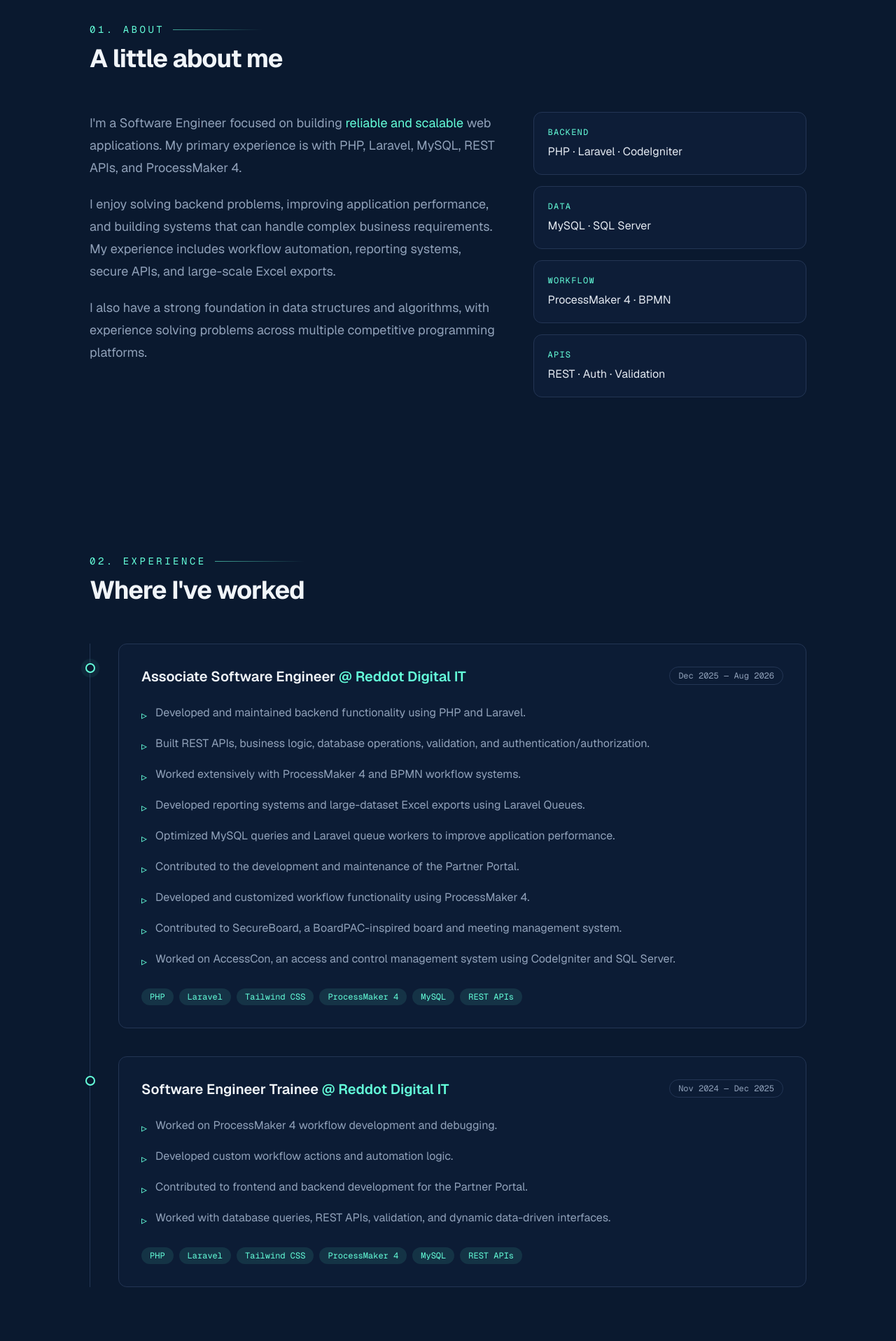
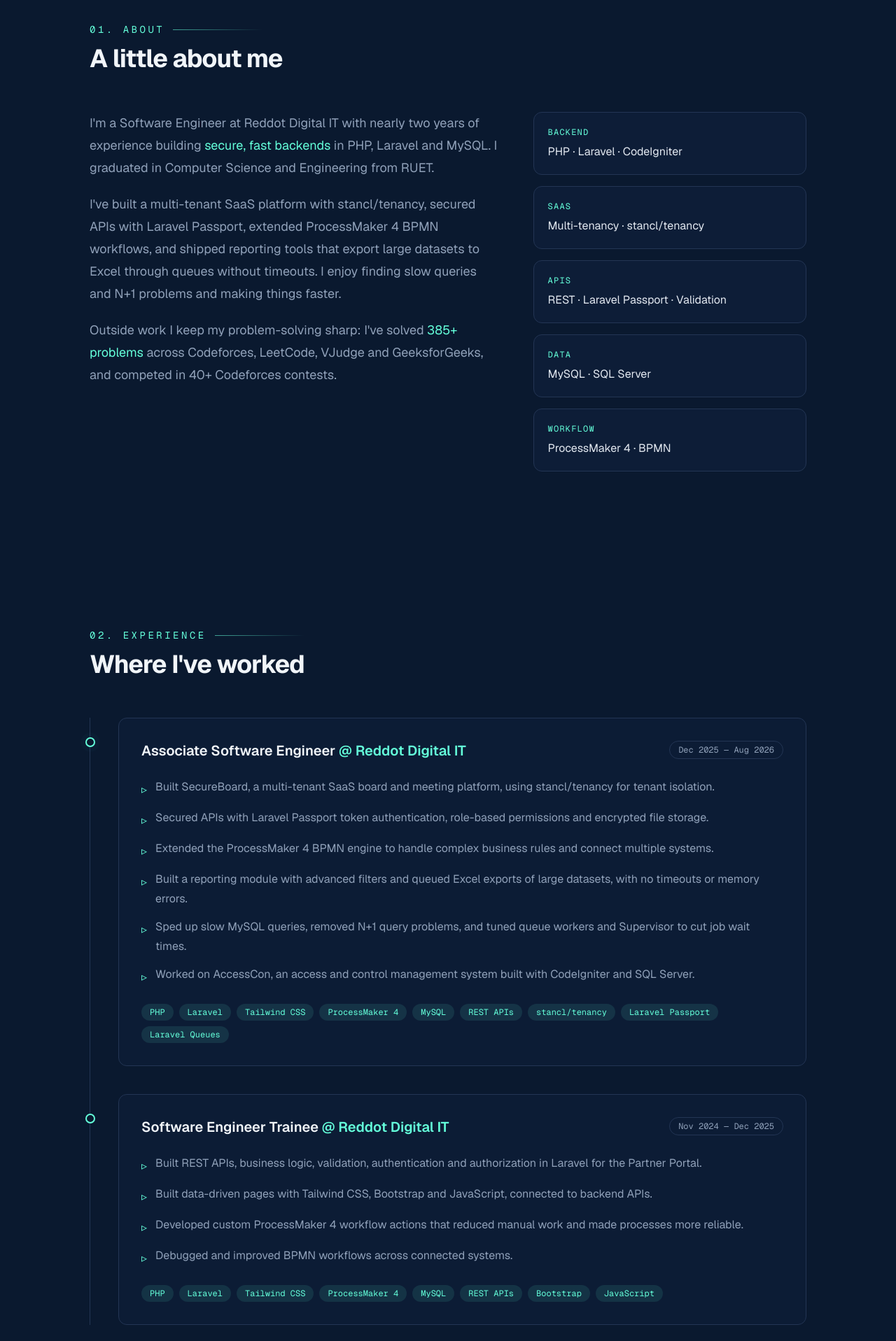
Before and after one commit to SHAYANFAYSAL10/faysal-portfolio, a Next.js app: page / in a window 1280 px wide. Shown: the part 880-2797 px from the top of the page at 70% size. Built offline with nearby package versions, Linux system fonts and the light colour scheme.

Commit message:
Update site text from resume and add SaaS details

```diff
--- a/app/layout.tsx
+++ b/app/layout.tsx
@@ -15,7 +15,8 @@
 
 export const metadata: Metadata = {
   title: "S. M. Faysal Alam - Associate Software Engineer",
-  description: "Software Engineer specializing in Laravel, PHP, and modern web technologies.",
+  description:
+    "Software Engineer building secure, fast backends with PHP, Laravel and MySQL: multi-tenant SaaS, REST APIs, reporting tools and ProcessMaker 4 workflows.",
 };
 
 export default function RootLayout({ children }: LayoutProps<"/">) {
--- a/components/about.tsx
+++ b/components/about.tsx
@@ -3,9 +3,10 @@
 
 const highlights = [
   { label: "Backend", value: "PHP · Laravel · CodeIgniter" },
+  { label: "SaaS", value: "Multi-tenancy · stancl/tenancy" },
+  { label: "APIs", value: "REST · Laravel Passport · Validation" },
   { label: "Data", value: "MySQL · SQL Server" },
   { label: "Workflow", value: "ProcessMaker 4 · BPMN" },
-  { label: "APIs", value: "REST · Auth · Validation" },
 ];
 
 export default function About() {
@@ -17,24 +18,26 @@
         <div className="grid gap-12 md:grid-cols-[3fr_2fr]">
           <Reveal className="space-y-5 text-base leading-8 text-slate-400 sm:text-lg">
             <p>
-              I&apos;m a Software Engineer focused on building{" "}
-              <span className="text-accent">reliable and scalable</span> web
-              applications. My primary experience is with PHP, Laravel, MySQL,
-              REST APIs, and ProcessMaker 4.
+              I&apos;m a Software Engineer at Reddot Digital IT with nearly two
+              years of experience building{" "}
+              <span className="text-accent">secure, fast backends</span> in
+              PHP, Laravel and MySQL. I graduated in Computer Science and
+              Engineering from RUET.
             </p>
 
             <p>
-              I enjoy solving backend problems, improving application
-              performance, and building systems that can handle complex
-              business requirements. My experience includes workflow
-              automation, reporting systems, secure APIs, and large-scale
-              Excel exports.
+              I&apos;ve built a multi-tenant SaaS platform with stancl/tenancy,
+              secured APIs with Laravel Passport, extended ProcessMaker 4 BPMN
+              workflows, and shipped reporting tools that export large datasets
+              to Excel through queues without timeouts. I enjoy finding slow
+              queries and N+1 problems and making things faster.
             </p>
 
             <p>
-              I also have a strong foundation in data structures and algorithms,
-              with experience solving problems across multiple competitive
-              programming platforms.
+              Outside work I keep my problem-solving sharp: I&apos;ve solved{" "}
+              <span className="text-accent">385+ problems</span> across
+              Codeforces, LeetCode, VJudge and GeeksforGeeks, and competed in
+              40+ Codeforces contests.
             </p>
           </Reveal>
 
--- a/components/contact.tsx
+++ b/components/contact.tsx
@@ -33,7 +33,7 @@
 
               <div className="mt-10 flex flex-wrap items-center justify-center gap-4">
                 <a
-                  href="mailto:YOUR_EMAIL_HERE"
+                  href="mailto:faysalshayan9@gmail.com"
                   className="rounded-md bg-accent px-8 py-3.5 text-sm font-semibold text-navy-900 shadow-lg shadow-accent/20 transition hover:-translate-y-0.5 hover:shadow-accent/40"
                 >
                   Say Hello
--- a/components/hero.tsx
+++ b/components/hero.tsx
@@ -27,8 +27,10 @@
         </h2>
 
         <p className="mt-6 max-w-2xl animate-fade-up text-base leading-7 text-slate-400 [animation-delay:400ms] sm:text-lg">
-          Software Engineer focused on Laravel, PHP, REST APIs, databases,
-          workflow automation, and performance optimization.
+          Software Engineer with nearly 2 years of experience building secure,
+          fast backends in PHP, Laravel and MySQL, from multi-tenant SaaS
+          platforms and REST APIs to reporting tools and ProcessMaker 4
+          workflows.
         </p>
 
         <ul className="mt-8 flex animate-fade-up flex-wrap gap-2 [animation-delay:500ms]">
--- a/data/experience.ts
+++ b/data/experience.ts
@@ -21,23 +21,23 @@
       "ProcessMaker 4",
       "MySQL",
       "REST APIs",
+      "stancl/tenancy",
+      "Laravel Passport",
+      "Laravel Queues",
     ],
     projects: [
+      "SecureBoard",
       "Partner Portal",
       "ProcessMaker Workflow",
-      "SecureBoard",
       "AccessCon",
     ],
     responsibilities: [
-      "Developed and maintained backend functionality using PHP and Laravel.",
-      "Built REST APIs, business logic, database operations, validation, and authentication/authorization.",
-      "Worked extensively with ProcessMaker 4 and BPMN workflow systems.",
-      "Developed reporting systems and large-dataset Excel exports using Laravel Queues.",
-      "Optimized MySQL queries and Laravel queue workers to improve application performance.",
-      "Contributed to the development and maintenance of the Partner Portal.",
-      "Developed and customized workflow functionality using ProcessMaker 4.",
-      "Contributed to SecureBoard, a BoardPAC-inspired board and meeting management system.",
-      "Worked on AccessCon, an access and control management system using CodeIgniter and SQL Server.",
+      "Built SecureBoard, a multi-tenant SaaS board and meeting platform, using stancl/tenancy for tenant isolation.",
+      "Secured APIs with Laravel Passport token authentication, role-based permissions and encrypted file storage.",
+      "Extended the ProcessMaker 4 BPMN engine to handle complex business rules and connect multiple systems.",
+      "Built a reporting module with advanced filters and queued Excel exports of large datasets, with no timeouts or memory errors.",
+      "Sped up slow MySQL queries, removed N+1 query problems, and tuned queue workers and Supervisor to cut job wait times.",
+      "Worked on AccessCon, an access and control management system built with CodeIgniter and SQL Server.",
     ],
   },
 
@@ -53,16 +53,18 @@
       "ProcessMaker 4",
       "MySQL",
       "REST APIs",
+      "Bootstrap",
+      "JavaScript",
     ],
     projects: [
       "Partner Portal",
       "ProcessMaker Workflow",
     ],
     responsibilities: [
-      "Worked on ProcessMaker 4 workflow development and debugging.",
-      "Developed custom workflow actions and automation logic.",
-      "Contributed to frontend and backend development for the Partner Portal.",
-      "Worked with database queries, REST APIs, validation, and dynamic data-driven interfaces.",
+      "Built REST APIs, business logic, validation, authentication and authorization in Laravel for the Partner Portal.",
+      "Built data-driven pages with Tailwind CSS, Bootstrap and JavaScript, connected to backend APIs.",
+      "Developed custom ProcessMaker 4 workflow actions that reduced manual work and made processes more reliable.",
+      "Debugged and improved BPMN workflows across connected systems.",
     ],
   },
 ];
--- a/data/projects.ts
+++ b/data/projects.ts
@@ -6,49 +6,63 @@
 
 export const projects: Project[] = [
   {
-    title: "PMP / Partner Portal",
+    title: "SecureBoard",
     description:
-      "Contributed to an enterprise partner portal by developing backend functionality, REST APIs, database operations, business logic, validation, and dynamic user interfaces.",
+      "A multi-tenant SaaS platform for board and meeting management, built on stancl/tenancy. Developed secure REST APIs with Laravel Passport token authentication and permission checks, encrypted file storage with role-based downloads, and lean API responses that keep sensitive data out.",
     technologies: [
       "Laravel",
       "PHP",
-      "MySQL",
-      "REST API",
-      "ProcessMaker",
-      "Tailwind CSS",
-    ],
-  },
-
-  {
-    title: "Workflow / E-Approval System",
-    description:
-      "Worked on workflow automation and electronic approval processes using ProcessMaker 4 and BPMN, including custom workflow actions, integrations, business logic, and backend services.",
-    technologies: [
-      "Laravel",
-      "PHP",
-      "ProcessMaker 4",
-      "BPMN",
+      "stancl/tenancy",
+      "Laravel Passport",
       "MySQL",
       "REST API",
     ],
   },
 
   {
-    title: "SecureBoard",
+    title: "PMP / Partner Portal",
     description:
-      "Contributed to a board and meeting management platform inspired by BoardPAC, working on backend functionality, APIs, database operations, business logic, and application features.",
+      "Full-stack work on an enterprise partner portal: REST APIs, business logic, validation, authentication and authorization in Laravel, plus data-driven pages built with Tailwind CSS, Bootstrap and JavaScript.",
     technologies: [
+      "Laravel",
       "PHP",
-      "Laravel",
       "MySQL",
       "REST API",
+      "Tailwind CSS",
+      "JavaScript",
+    ],
+  },
+
+  {
+    title: "Workflow Automation",
+    description:
+      "Extended a ProcessMaker 4 BPMN workflow engine to handle complex business rules and connect multiple systems. Built custom workflow actions that cut manual work, and tuned queries and queue processing so workflows run faster.",
+    technologies: [
+      "ProcessMaker 4",
+      "BPMN",
+      "Laravel",
+      "PHP",
+      "MySQL",
+      "Laravel Queues",
+    ],
+  },
+
+  {
+    title: "Reporting & Excel Export System",
+    description:
+      "A reporting module with advanced filters and search for operations teams. Exports large datasets to formatted Excel files through Laravel Queues, with no timeouts or memory errors.",
+    technologies: [
+      "Laravel",
+      "PHP",
+      "Laravel Queues",
+      "MySQL",
     ],
   },
 
   {
     title: "AccessCon",
     description:
-      "Worked on an access and control management system, contributing to backend development, database operations, APIs, and business logic using CodeIgniter and SQL Server.",
+      "An access and control management system. Worked on backend features, database operations, APIs and business logic using CodeIgniter and SQL Server.",
     technologies: [
       "PHP",
       "CodeIgniter",
```
